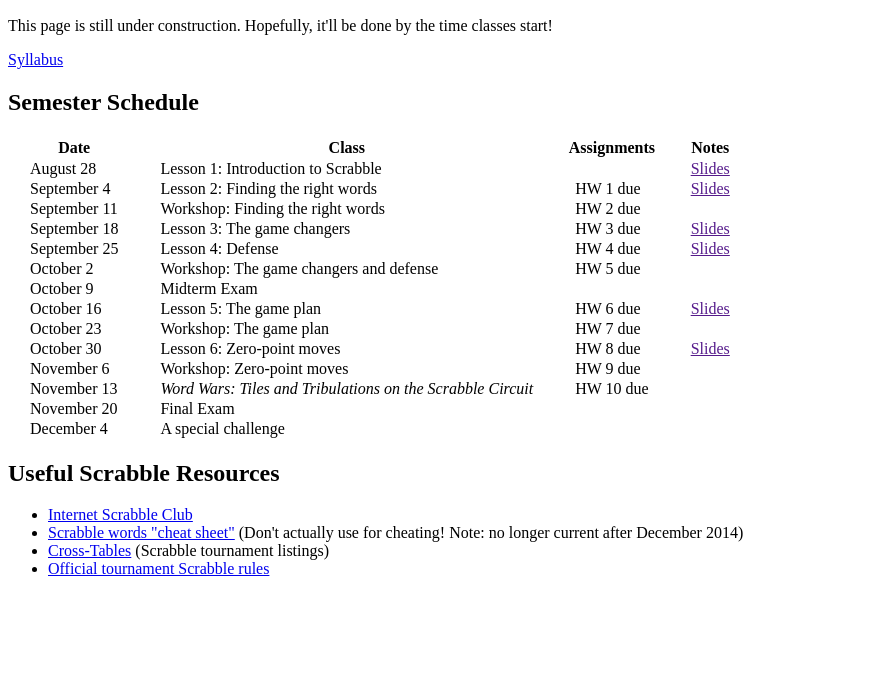
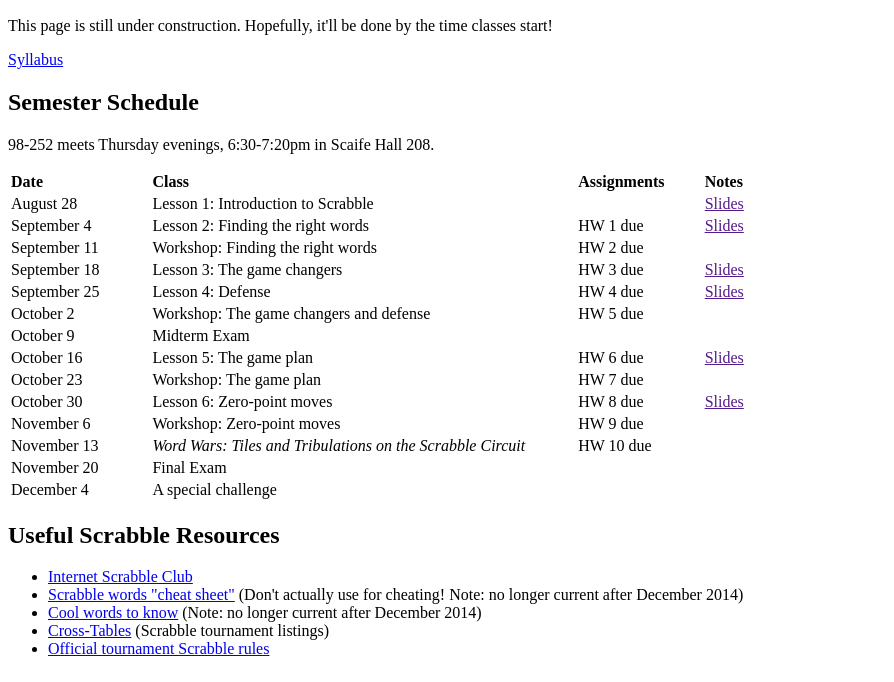
Before and after one commit to jchang504/jchang504.github.io, a plain HTML site: page 98-252/index.html in a window 1280 px wide. Shown: the part 137-819 px from the top of the page, without its empty margins (0-894 px from the left). Drawn offline with Linux system fonts and the light colour scheme.

Commit message:
Minor updates

```diff
--- a/98-252/index.html
+++ b/98-252/index.html
@@ -19,6 +19,7 @@
     <p><a href="syllabus.pdf">Syllabus</a></p>
     <section id="schedule">
       <h2>Semester Schedule</h2>
+      <p>98-252 meets Thursday evenings, 6:30-7:20pm in Scaife Hall 208.</p>
       <table id="schedule-table">
         <tbody>
           <tr><th>Date</th><th>Class</th><th>Assignments</th><th>Notes</th></tr>
@@ -43,7 +44,8 @@
       <h2>Useful Scrabble Resources</h2>
       <ul>
         <li><a href="http://www.isc.ro" target="_blank">Internet Scrabble Club</a></li>
-        <li><a href="cheat_sheet.pdf" target="_blank">Scrabble words "cheat sheet"</a> (Don't actually use for cheating! Note: no longer current after December 2014)</li>
+        <li><a href="http://www.cross-tables.com/download/CHEAT_PRO.pdf" target="_blank">Scrabble words "cheat sheet"</a> (Don't actually use for cheating! Note: no longer current after December 2014)</li>
+        <li><a href="http://www2.scrabble-assoc.com/images/PDFs/coolword09.pdf" target="_blank">Cool words to know</a> (Note: no longer current after December 2014)</li>
         <li><a href="http://www.cross-tables.com" target="_blank">Cross-Tables</a> (Scrabble tournament listings)</li>
         <li><a href="http://www.scrabbleplayers.org/w/Official_Tournament_Rules" target="_blank">Official tournament Scrabble rules</a></li>
       </ul>
--- a/98-252/min-style.css
+++ b/98-252/min-style.css
@@ -1,3 +1,7 @@
 #schedule-table td {
-  padding: 0 20px;
+  padding-right: 50px;
 }
+
+#schedule-table th {
+  text-align: left;
+}
```
Also changed, not shown: 1 other file.
